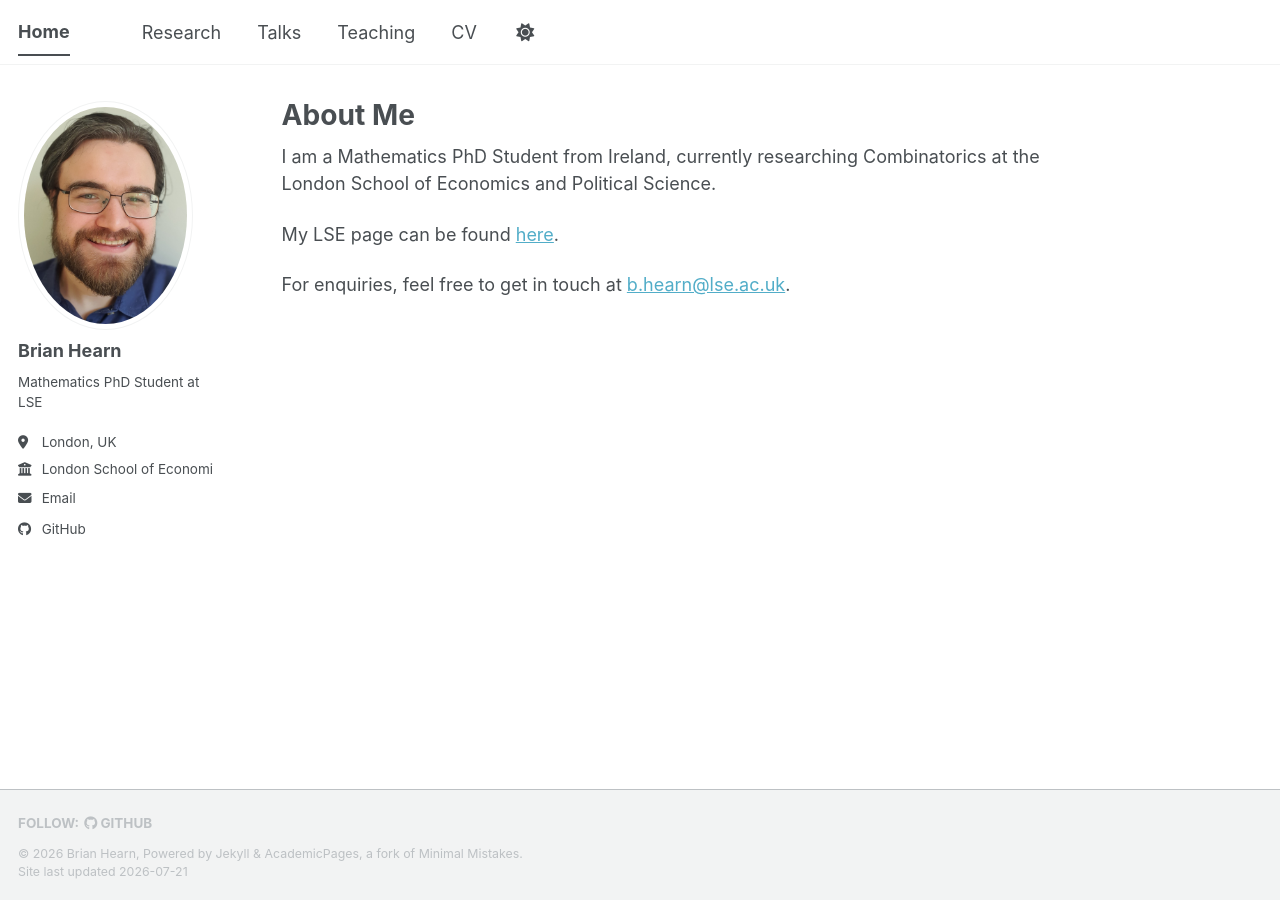
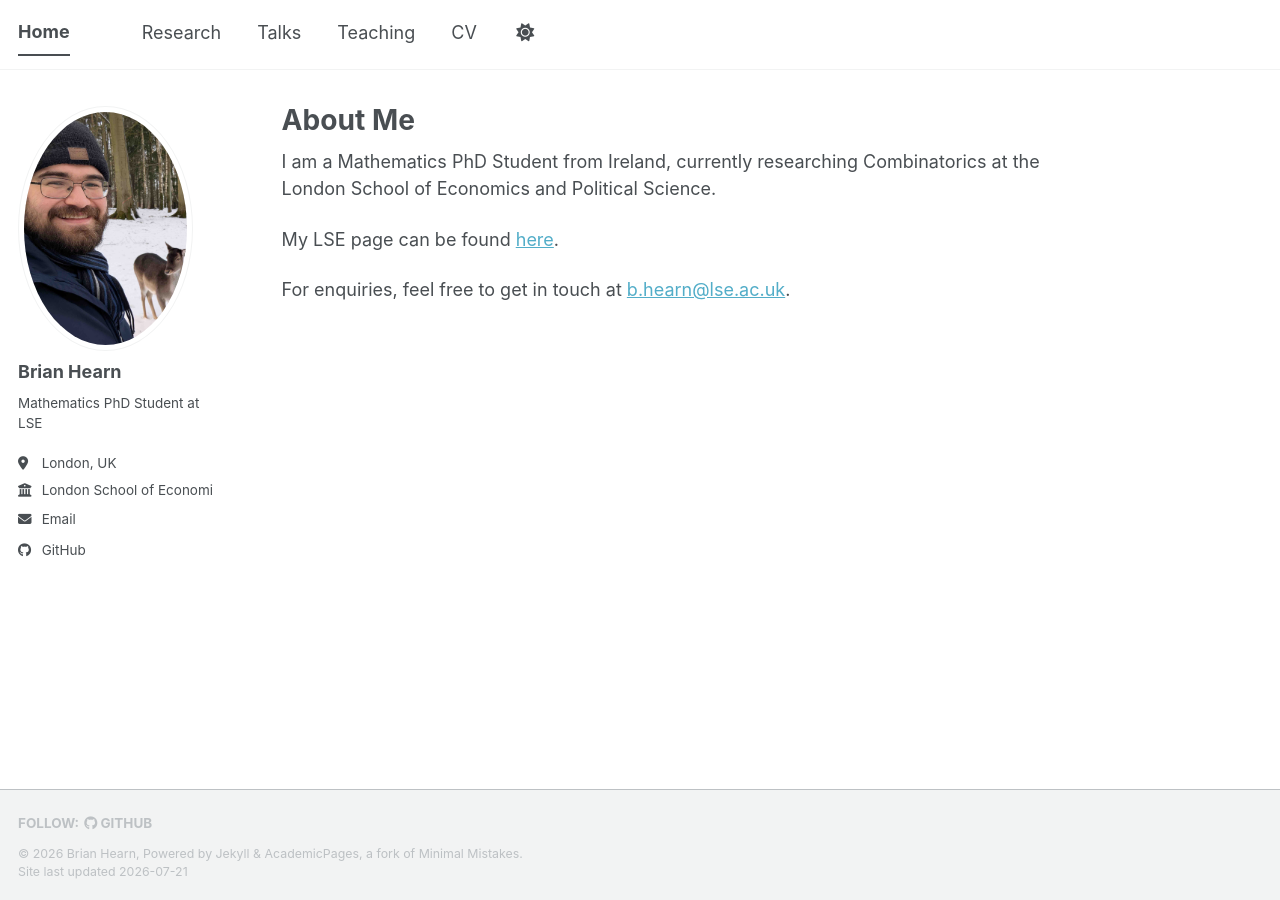
Before and after one commit to brian-hearn/brian-hearn.github.io, a Jekyll site: the page built from _pages/about.md, in a window 1280 px wide. Built offline with Jekyll 4.4.1, drawn with Linux system fonts in a browser that asks for light colours; a script bundle is joined from its source files by our own code; library files that are not in the unit come from our copies.

Commit message:
feat: various changes

```diff
--- a/_includes/head.html
+++ b/_includes/head.html
@@ -12,5 +12,18 @@
   document.documentElement.className = document.documentElement.className.replace(/\bno-js\b/g, '') + ' js ';
 </script>
 
+<!-- Fix for white flash in dark mode -->
+<script>
+  (function () {
+    try {
+      var s = localStorage.getItem("theme");
+      if (s !== "dark" && s !== "light" && s !== "system") s = "system";
+      var dark = s === "dark" ||
+                 (s === "system" && window.matchMedia("(prefers-color-scheme: dark)").matches);
+      if (dark) document.documentElement.setAttribute("data-theme", "dark");
+    } catch (e) {}
+  })();
+</script>
+
 <!-- For all browsers -->
 <link rel="stylesheet" href="{{ base_path }}/assets/css/main.css">
--- a/_includes/masthead.html
+++ b/_includes/masthead.html
@@ -3,7 +3,7 @@
   <div class="masthead__inner-wrap">
     <div class="masthead__menu">
       <nav id="site-nav" class="greedy-nav">
-        <button><span class="navicon"></span></button>
+        <button class="hidden"><span class="navicon"></span></button>
         <ul class="visible-links">
           <li class="masthead__menu-item masthead__menu-item--lg persist {% if page.url == '/' or page.url == '/index.html' %}selected{% endif %}">
             <a href="{{ base_path }}/">{{ site.title }}</a>
--- a/_sass/layout/_base.scss
+++ b/_sass/layout/_base.scss
@@ -321,9 +321,11 @@
    ANIMATIONS
    ========================================================================== */
 
+  //  Change these two starting opacities to 0 to fade-in
+
    @-webkit-keyframes intro {
     0% {
-      opacity: 0;
+      opacity: 1;
     }
     100% {
       opacity: 1;
@@ -332,7 +334,7 @@
 
   @keyframes intro {
     0% {
-      opacity: 0;
+      opacity: 1;
     }
     100% {
       opacity: 1;
--- a/_sass/layout/_masthead.scss
+++ b/_sass/layout/_masthead.scss
@@ -5,7 +5,8 @@
 .masthead {
   position: fixed;
   background: var(--global-bg-color);
-  height: fit-content;
+  // height: fit-content;
+  height: $masthead-height;
   top: 0;
   width: 100%;
 
--- a/_sass/layout/_sidebar.scss
+++ b/_sass/layout/_sidebar.scss
@@ -154,7 +154,13 @@
   }
 
   img {
+    // max-width: 175px;
     max-width: 175px;
+    // Remove next 2 lines to revert to dynamic profile picture sizing
+    aspect-ratio: 5 / 7;      /* reserve a square box before load */
+    object-fit: cover;        /* crop any photo to fill it, no distortion */
+    // Remove line to display alt-text if photo does not load
+    color: transparent;      /* hide the alt text that flashes before the image loads */
     border-radius: 50%;
 
     @include breakpoint($large) {
```
Also changed, not shown: images/oldprofile.jpg (added), images/profile.jpg, images/profileHQ.jpg (added).
